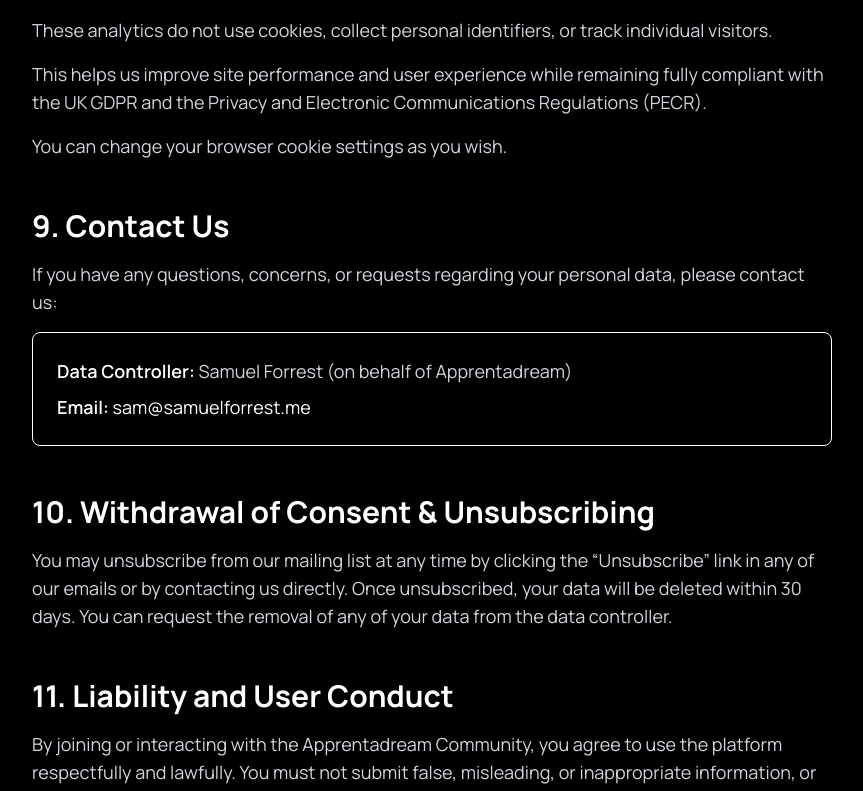
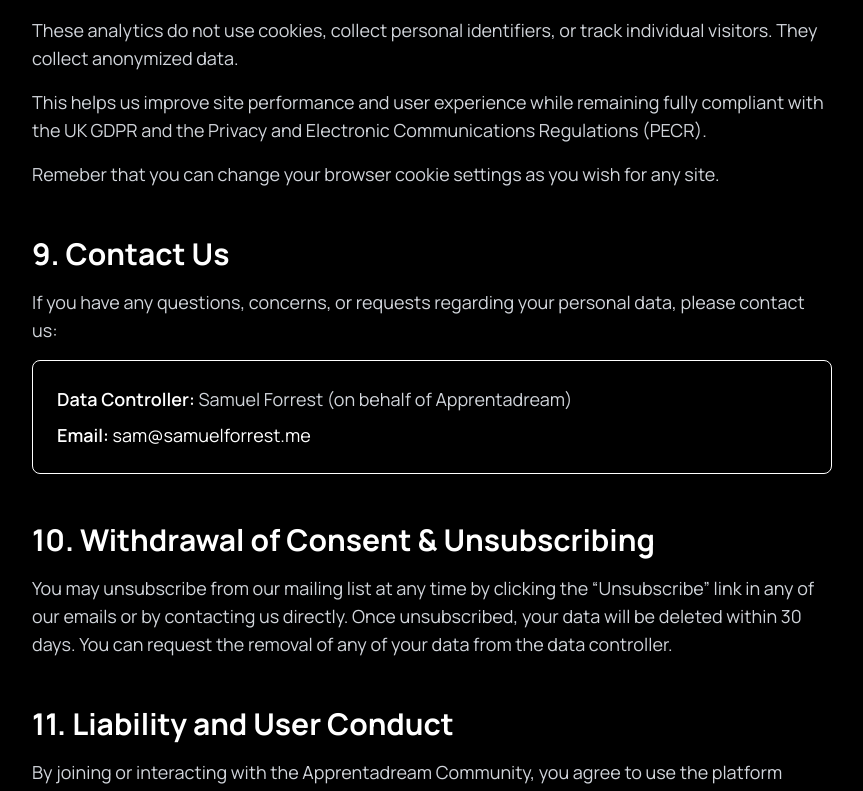
Before and after one commit to samuelforrest/apprentadream.co.uk, a Next.js app: page /terms in a window 1280 px wide. Shown: the part 3222-4013 px from the top of the page, without its empty margins (208-1071 px from the left). Built offline with nearby package versions, Linux system fonts and the light colour scheme.

Commit message:
updated terms

```diff
--- a/app/terms/page.tsx
+++ b/app/terms/page.tsx
@@ -180,13 +180,13 @@
               Our website uses privacy-friendly analytics provided by Vercel to understand general usage trends such as page views and traffic sources. <br></br>
             </p>
              <p className="text-base sm:text-lg text-gray-300 leading-relaxed">
-                These analytics do not use cookies, collect personal identifiers, or track individual visitors. <br></br>
+                These analytics do not use cookies, collect personal identifiers, or track individual visitors. They collect anonymized data.<br></br>
              </p>
               <p className="text-base sm:text-lg text-gray-300 leading-relaxed mt-4">
                 This helps us improve site performance and user experience while remaining fully compliant with the UK GDPR and the Privacy and Electronic Communications Regulations (PECR).<br></br>
               </p>
               <p className="text-base sm:text-lg text-gray-300 leading-relaxed mt-4">
-                You can change your browser cookie settings as you wish.
+                Remeber that you can change your browser cookie settings as you wish for any site.
               </p>
           </section>
 
```
